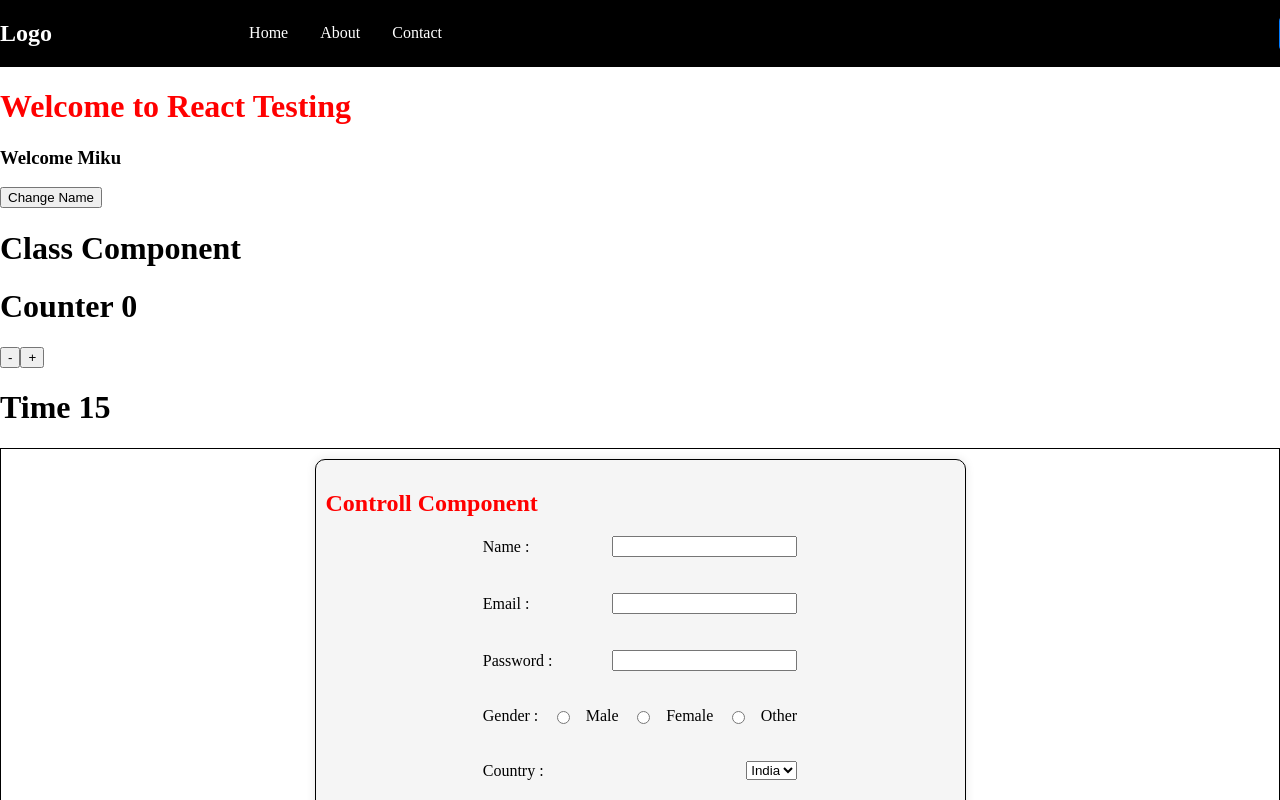
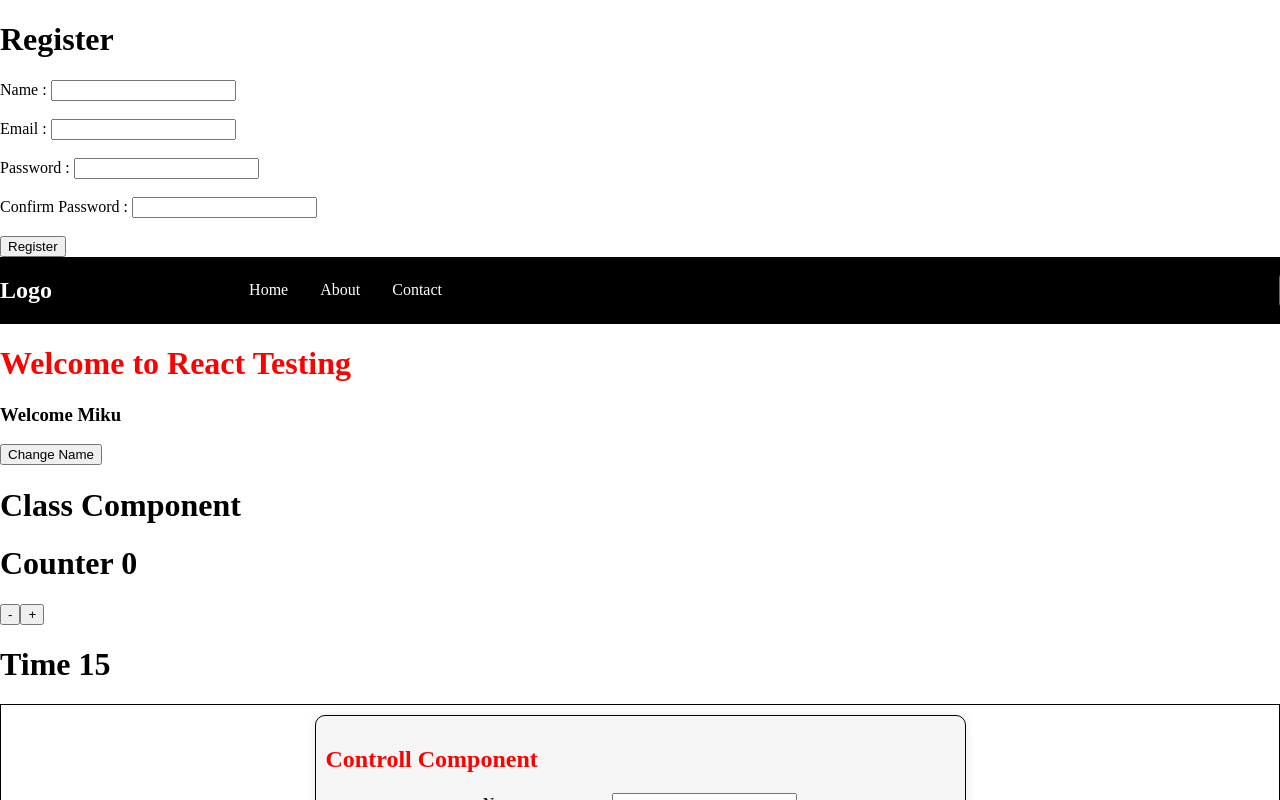
Before and after one commit to muskanyadav24/React_Js_Basics, a React (Vite) app in the folder React_Testing/: page / in a window 1280 px wide. Shown: the top 800 px of the page. Built offline with nearby package versions, Linux system fonts and the light colour scheme.

Commit message:
Encounter_&_Multiple_Input

```diff
--- a/React_Testing/src/App.jsx
+++ b/React_Testing/src/App.jsx
@@ -4,6 +4,7 @@ import Test from './components/Test/Test'
 import Demo from './components/Demo/Demo'
 import Counter from './components/Counter/Counter'
 import Controll from './components/Controlle/Controlle'
+import Register from './components/Register/Register'
 import './App.css'
 
 function App() {
@@ -37,12 +38,28 @@ function App() {
 
   return (
     <>
+      <Register />
       <Header />
       <Test color="red" name={name} handlNameChange={handlNameChange}/>
       <Demo />
       <Counter />
       <Controll />
     </>
+
+    // const [isRegistered, setIsRegistered] = useState(false);
+    // <>
+    //   {isRegistered ? (
+    //     <>
+    //       <Header />
+    //       <Test color="red" />
+    //       <Demo />
+    //       <Counter />
+    //       <Controll />
+    //     </>
+    //   ) : (
+    //     <Register setIsRegistered={setIsRegistered} />
+    //   )}
+    // </>
   )
 }
 
--- /dev/null
+++ b/React_Testing/src/components/Register/Register.jsx
@@ -0,0 +1,49 @@
+// single component using useState hendler multiple input
+
+import { useState } from "react";
+
+const Register = () => {
+
+    const [formInput, setFormInput] = useState({name: "",email: "",password: "",cPassword: ""});
+
+    const handleRegister = (e) => {
+        console.log(e.target.name);
+        console.log(e.target.value);
+        setFormInput({...formInput, [e.target.name]: e.target.value});
+    }
+
+    const handleSubmit = (e) => {
+        e.preventDefault();
+        console.log(formInput);
+        setFormInput({name: "",email: "",password: "",cPassword: ""});
+        alert("Form Submitted Successfully");
+    }
+
+    return(
+        <>
+            <h1>Register</h1>
+            <form onSubmit={handleSubmit} >
+                <label htmlFor="">Name : </label>
+                <input type="text" name="name" value={formInput.name} onChange={handleRegister} required/>
+                <br />
+                <br />
+                <label htmlFor="">Email : </label>
+                <input type="email" name="email" value={formInput.email} onChange={handleRegister} required/>
+                <br />
+                <br />
+                <label htmlFor="">Password : </label>
+                <input type="password" name="password" value={formInput.password} onChange={handleRegister} required/>
+                <br />
+                <br />
+                <label htmlFor="">Confirm Password : </label>
+                <input type="password" name="cPassword" value={formInput.cPassword} onChange={handleRegister} required/>
+                <br />
+                <br />
+                <button type="submit">Register</button>
+            </form>
+
+        </>
+    )
+}
+
+export default Register;
```
